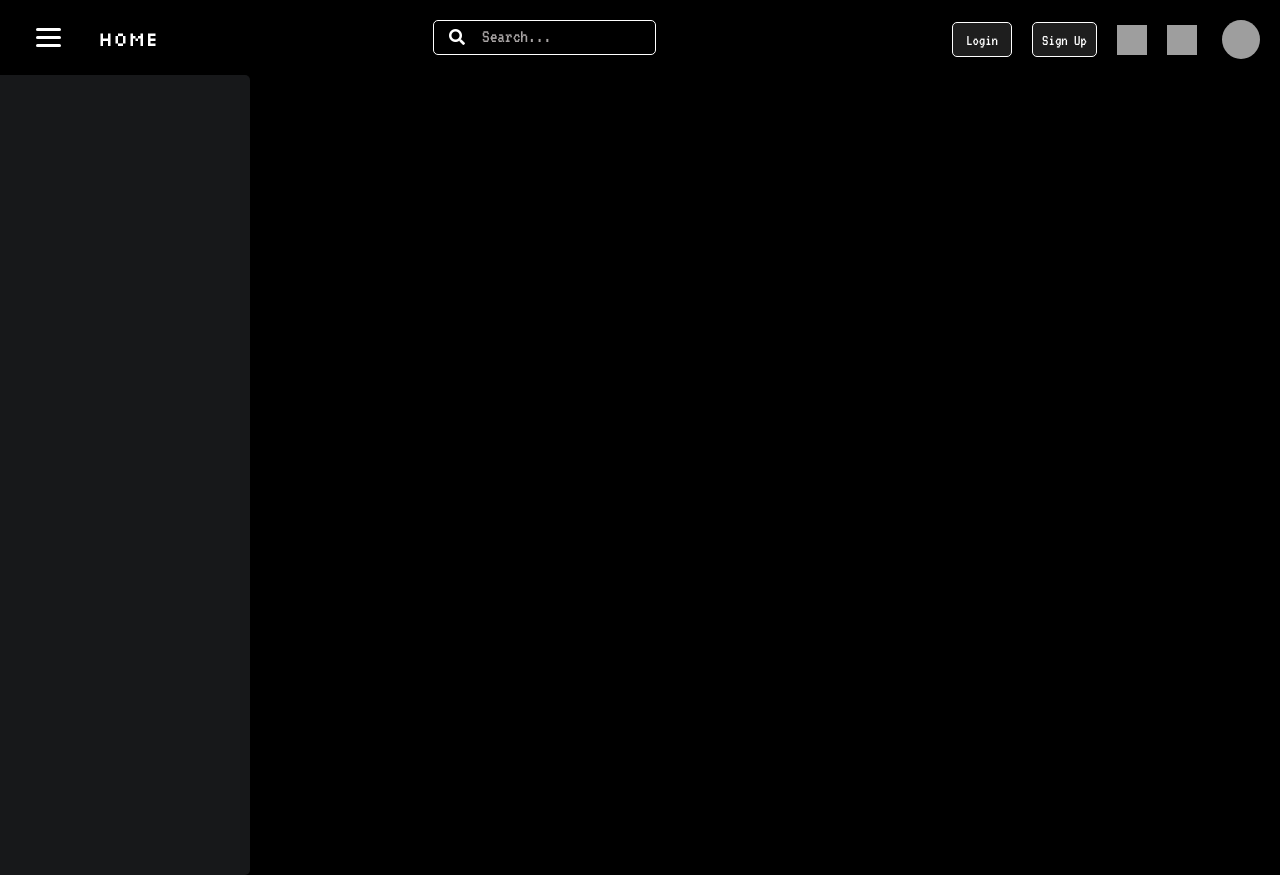
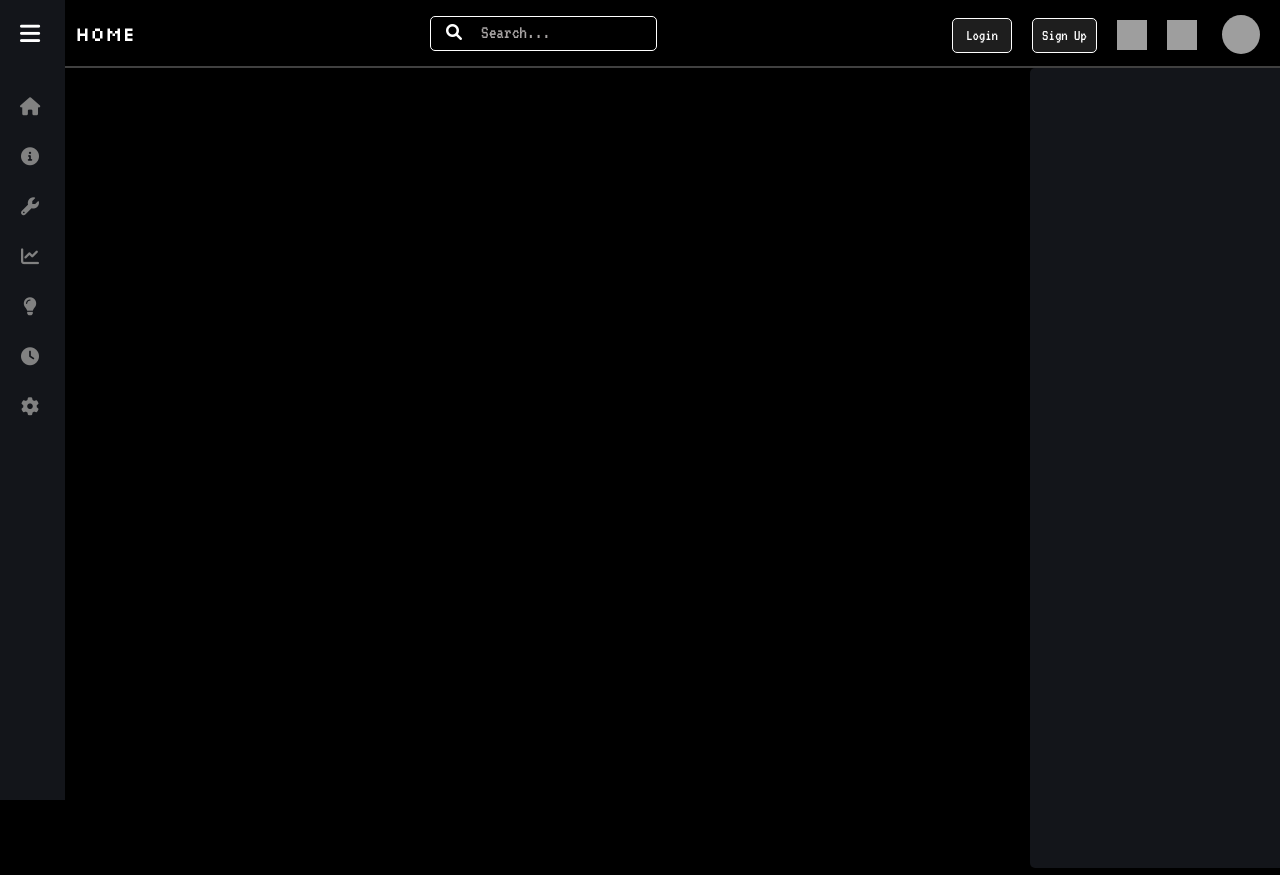
Before and after one commit to darshkok07/vorex-project, a Django app: page / in a window 1280 px wide. Run offline with Django 5.2, Linux system fonts and the light colour scheme; grey boxes are pictures that could not be loaded.

Commit message:
added side bar and updated css

```diff
--- a/static/css/body.css
+++ b/static/css/body.css
@@ -5,19 +5,18 @@
 }
 
 .your-rooms-container {
-  background: #17181a;
+  background: #13151a;
   border: none;
   width: 250px;
   height: 100vh;
-  margin-left: 0;
-  border-top-right-radius: 5px;
-  border-bottom-right-radius: 5px;
+  margin-left: auto;
+  border-top-left-radius: 5px;
+  border-bottom-left-radius: 5px;
 }
 
 .your-rooms-container p {
   color: white;
   background-color: #17181a;
-  margin-left: 10px;
   padding: 10px 5px;
   font-size: 17px;
   font-family: "Poppins", sans-serif;
--- a/static/css/style.css
+++ b/static/css/style.css
@@ -1,21 +1,16 @@
-* {
-  background: hsl(0, 0%, 0%);
-  margin: 0;
-  padding: 0;
-  box-sizing: border-box;
-}
 ul,
 li {
   list-style: none;
   margin: 0;
   padding: 0;
-  background: #000;
 }
 body {
   font-family: "VT323", monospace;
   font-weight: 400;
   font-style: normal;
   background: #000;
+  margin-left: 65px;
+  color: #fff;
 }
 header {
   background: #000;
@@ -47,105 +42,134 @@ header {
 
 nav {
   display: flex;
-  background-color: rgba(0, 0, 0, 0.5);
-  opacity: 20px;
+  background-color: #000000;
   padding: 12px 20px;
   align-items: center;
   justify-content: space-between;
   color: rgb(255, 255, 255);
-}
 
-.hamburger {
-  display: flex;
-  cursor: pointer;
-  gap: 5px;
-  flex-direction: column;
-}
-.hamburger span {
-  display: block;
-  width: 25px;
-  height: 3px;
-  background-color: rgb(255, 255, 255);
-  border-radius: 5px;
-  transition: background-color 0.3s ease;
-}
-.hamburger:hover span {
-  background-color: rgb(199, 199, 199);
+  border-bottom: 1px #fff;
 }
 
 .nav-main-links li a {
   list-style: none;
   color: rgb(255, 255, 255);
-  margin-left: 35%;
+  margin-left: -10px;
   margin-top: 10px;
   text-decoration: none;
   font-family: "Silkscreen", sans-serif;
   font-size: 20px;
 }
 
-/* The sidebar */
-.sidenav {
-  height: 100%; /* Full height */
-  width: 0; /* Start with 0 width (hidden) */
-  position: fixed; /* Fixed sidebar */
-  z-index: 1; /* Stay on top */
+.sidebar {
+  position: fixed;
   top: 0;
   left: 0;
-  background-color: #111; /* Black background */
-  overflow-x: hidden; /* Disable horizontal scroll */
-  padding-top: 60px; /* Space for links from the top */
-  transition: 0.5s; /* Smooth transition */
+  height: 100%;
+  width: 65px;
+  background-color: #13151a;
+  padding: 10px 0;
+  transition: all 0.3s ease;
+  overflow: hidden;
 }
 
-.sidenav a {
-  padding: 8px 8px;
-  text-decoration: none;
-  font-size: 25px;
-  color: #818181;
+.sidebar.active {
+  width: 240px;
+}
+
+.logo_content {
   display: flex;
   align-items: center;
-  gap: 10px;
-  transition: 0.3s;
+  justify-content: flex-start;
+  padding: 12px 20px;
 }
 
-/* Hover effects for links */
-.sidenav a:hover {
-  color: #f1f1f1;
+.logo i {
+  font-size: 23px;
+  color: #fff;
+  cursor: pointer;
 }
 
-/* Close button for the sidebar */
-.sidenav .closebtn {
-  position: absolute;
-  top: 0;
-  right: 25px;
-  font-size: 36px;
-  margin-left: 50px;
+.logo_name {
+  font-size: 22px;
+  color: #fff;
+  font-weight: 400;
+  margin-left: 25px;
+  gap: 2px;
+  opacity: 0;
+  transition: opacity 0.3s ease;
+  font-family: "Silkscreen", sans-serif;
 }
 
-/* Icon styles */
-.fa-home,
-.fa-info-circle,
-.fa-wrench,
-.fa-users,
-.fa-phone {
-  font-size: 1.3rem;
-  margin-left: 2px;
+.sidebar.active .logo_name {
+  opacity: 1;
+}
+
+.nav_list {
+  margin-top: 20px;
+  list-style: none;
   position: relative;
 }
 
-/* Main content */
-#main {
-  transition: margin-left 0.5s;
-  padding: 16px;
+.nav_list li {
+  position: relative;
 }
 
-/* Adjustments for smaller screens */
-@media screen and (max-height: 450px) {
-  .sidenav {
-    padding-top: 15px;
+.nav_list a {
+  display: flex;
+  align-items: center;
+  color: #818181;
+  font-size: 20px;
+  text-decoration: none;
+  padding: 10px 10px;
+  border-radius: 5px;
+  transition: background 0.3s ease;
+}
+
+.nav_list a:hover {
+  background: #ffffff;
+  color: #000000;
+}
+
+.nav_list i {
+  font-size: 18px;
+  margin-right: 15px;
+  min-width: 40px;
+  text-align: center;
+}
+
+.link_name {
+  opacity: 0;
+  transition: opacity 0.3s ease;
+}
+
+.sidebar.active .link_name {
+  opacity: 1;
+}
+
+.main_content {
+  margin-left: 60px;
+  padding: 20px;
+  transition: margin-left 0.3s ease;
+  width: 100%;
+}
+
+.sidebar.active ~ .main_content {
+  margin-left: 240px;
+}
+
+@media (max-width: 768px) {
+  .sidebar {
+    width: 0;
   }
-  .sidenav a {
-    font-size: 18px;
+  .sidebar.active {
+    width: 200px;
+  }
+  .main_content {
+    margin-left: 0;
+  }
+  .sidebar.active ~ .main_content {
+    margin-left: 200px;
   }
 }
 
@@ -231,3 +255,8 @@ nav {
   color: black;
   transition: 0.4s ease;
 }
+hr {
+  border: none;
+  border-top: 2px solid white; /* Solid white border on top */
+  margin: 0px auto;
+}
--- a/templates/base.html
+++ b/templates/base.html
@@ -15,6 +15,10 @@
       href="https://cdnjs.cloudflare.com/ajax/libs/font-awesome/5.15.4/css/all.min.css"
       rel="stylesheet"
     />
+    <link
+      rel="stylesheet"
+      href="https://cdnjs.cloudflare.com/ajax/libs/font-awesome/6.0.0/css/all.min.css"
+    />
     <link rel="preconnect" href="https://fonts.googleapis.com" />
     <link rel="preconnect" href="https://fonts.gstatic.com" crossorigin />
     <link
@@ -30,21 +34,59 @@
     <header>
       <nav>
         <div class="nav-left">
-          <div onclick="openNav()" class="hamburger" id="main">
-            <span></span>
-            <span></span>
-            <span></span>
-          </div>
+          <div class="sidebar" id="sidebar">
+            <div class="logo_content">
+              <div class="logo">
+                <i class="fas fa-bars" id="menuBtn"
+                  ><span class="logo_name">VOREX</span></i
+                >
+              </div>
+            </div>
+            <ul class="nav_list">
+              <li>
+                <a href="/">
+                  <i class="fas fa-home"></i>
+                  <span class="link_name">Home</span>
+                </a>
+              </li>
+              <li>
+                <a href="#">
+                  <i class="fa fa-info-circle"></i>
+                  <span class="link_name">About</span>
+                </a>
+              </li>
+              <li>
+                <a href="#">
+                  <i class="fas fa-wrench"></i>
+                  <span class="link_name">Services</span>
+                </a>
+              </li>
+              <li>
+                <a href="#">
+                  <i class="fas fa-chart-line"></i>
+                  <span class="link_name">Analytics</span>
+                </a>
+              </li>
 
-          <div class="sidenav">
-            <a href="javascript:void(0)" class="closebtn" onclick="closeNav()"
-              >&times;</a
-            >
-            <a href="#"><i class="fa fa-home"></i> Home</a>
-            <a href="#"><i class="fa fa-info-circle"></i> About</a>
-            <a href="#"><i class="fa fa-wrench"></i> Services</a>
-            <a href="#"><i class="fa fa-users"></i> Clients</a>
-            <a href="#"><i class="fa fa-phone"></i> Contact</a>
+              <li>
+                <a href="#">
+                  <i class="fas fa-lightbulb"></i>
+                  <span class="link_name">Ideas</span>
+                </a>
+              </li>
+              <li>
+                <a href="#">
+                  <i class="fas fa-clock"></i>
+                  <span class="link_name">History</span>
+                </a>
+              </li>
+              <li>
+                <a href="#">
+                  <i class="fas fa-cog"></i>
+                  <span class="link_name">Settings</span>
+                </a>
+              </li>
+            </ul>
           </div>
 
           <ul class="nav-main-links">
@@ -93,23 +135,17 @@
           </div>
         </div>
       </nav>
+      <hr />
     </header>
     {% block content %}{% endblock %}
     <script>
-      /* Open the sidebar */
-      function openNav() {
-        document.querySelector(".sidenav").style.width =
-          "250px"; /* Adjust width */
-        document.querySelector("#main").style.marginLeft =
-          "250px"; /* Push content */
-      }
+      const sidebar = document.getElementById("sidebar");
+      const menuBtn = document.getElementById("menuBtn");
 
-      /* Close the sidebar */
-      function closeNav() {
-        document.querySelector(".sidenav").style.width = "0"; /* Reset width */
-        document.querySelector("#main").style.marginLeft =
-          "0"; /* Reset content */
-      }
+      // Toggle Sidebar
+      menuBtn.addEventListener("click", () => {
+        sidebar.classList.toggle("active");
+      });
     </script>
   </body>
 </html>
```
